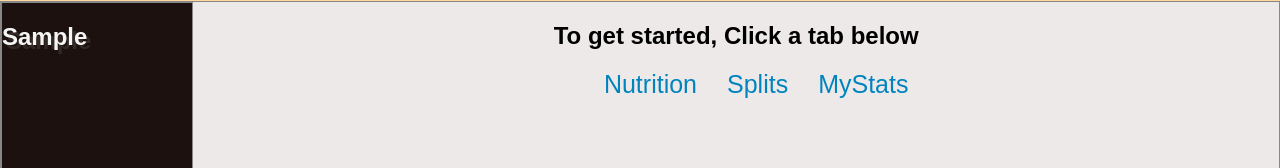
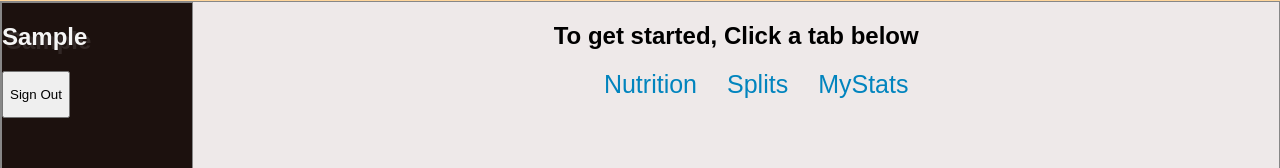
Before and after one commit to alexmoriarty1998/MoriartyFitness, a React (Create React App) app: page / in a window 1280 px wide. Both pictures are taken after typing "Sample" into the empty fields and a click on the button "Sign In". Shown: the part 159-327 px from the top of the page. Built offline with nearby package versions, Linux system fonts and the light colour scheme.

Commit message:
add ability to signout

```diff
--- a/src/App.js
+++ b/src/App.js
@@ -7,15 +7,22 @@ import SignIn from './SignIn'
 
 class App extends Component {
   state = {
-    user: {
-      uid: null,
-      username: null,
-    },
+     user: {},
   }
 
   signIn = (user) => {
-    this.setState({user: user})
+    this.setState({user})
   }
+
+  signOut = () => {
+    this.setState(prevState => ({
+      user: {
+          ...prevState.user,
+          username: null
+      }
+  }))
+  }
+
 
   isSignedIn = () => {
     return this.state.user.username
@@ -27,7 +34,10 @@ class App extends Component {
     return (
       <div className="App" >
       {
-        this.isSignedIn() ? <Main username={this.state.user.username}/> : <SignIn signIn={this.signIn}/>
+        this.isSignedIn() ? <Main
+        username={this.state.user.username}
+        signOut={this.signOut}
+        /> : <SignIn signIn={this.signIn}/>
       }
       </div>
     )
--- a/src/Main.js
+++ b/src/Main.js
@@ -16,7 +16,10 @@ class Main extends Component {
         <div className="main" >
           <Header />
           <div className="mainContainer">
-            <Sidebar username={this.props.username}/>
+            <Sidebar
+            username={this.props.username}
+            signOut={this.props.signOut}
+            />
             <Body />
           </div>
         </div>
--- a/src/Sidebar.js
+++ b/src/Sidebar.js
@@ -7,6 +7,9 @@ class Sidebar extends Component {
     return (
      <div className="sidebar">
      <h2> {this.props.username} </h2>
+     <button onClick={() => this.props.signOut()}>
+     <p> Sign Out </p>
+     </button>
      </div>
     )
   }
--- a/src/SignIn.js
+++ b/src/SignIn.js
@@ -14,10 +14,9 @@ class SignIn extends Component {
     handleSubmit = (event) => {
         event.preventDefault()
         this.props.signIn({
-            uid: '123214',
+            userId: '123214',
             username: this.state.username,
         })
-        console.log(this.state.username)
     }
 
     render(){
```
